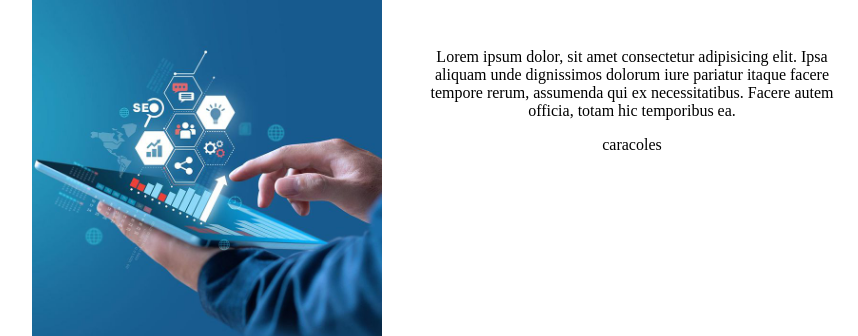
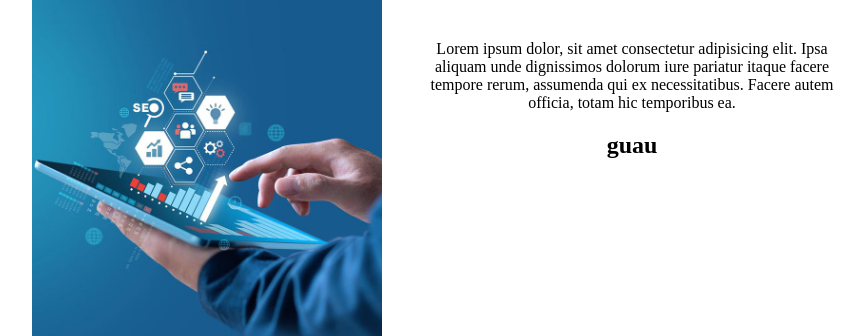
Before and after one commit to AlejandrcC/Fixiaz, a plain HTML site: page Fixiaz/index.html in a window 1280 px wide. Shown: the part 310-646 px from the top of the page, 8-866 px from the left. Drawn offline with Linux system fonts and the light colour scheme.

Commit message:
prueba321

```diff
--- a/Fixiaz/index.html
+++ b/Fixiaz/index.html
@@ -24,7 +24,7 @@
             <p>Lorem ipsum dolor, sit amet consectetur adipisicing elit. Ipsa aliquam unde dignissimos dolorum iure
                 pariatur itaque facere tempore rerum, assumenda qui ex necessitatibus. Facere autem officia, totam hic
                 temporibus ea.</p>
-            <p>caracoles</p>
+            <h2>guau</h2>
         </div>
         <img class="image" src="imgs/marketing3.jpg">
     </div>
```
